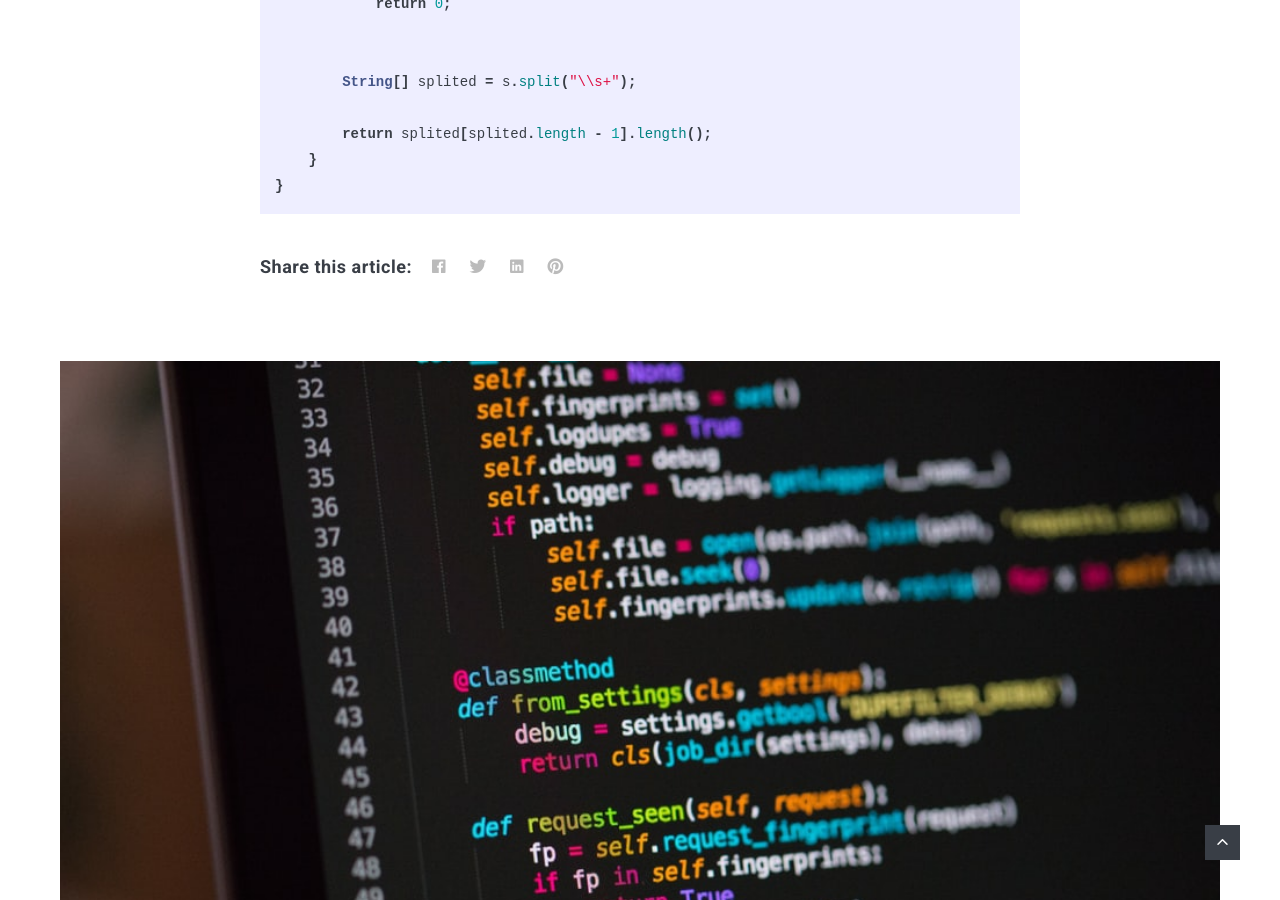
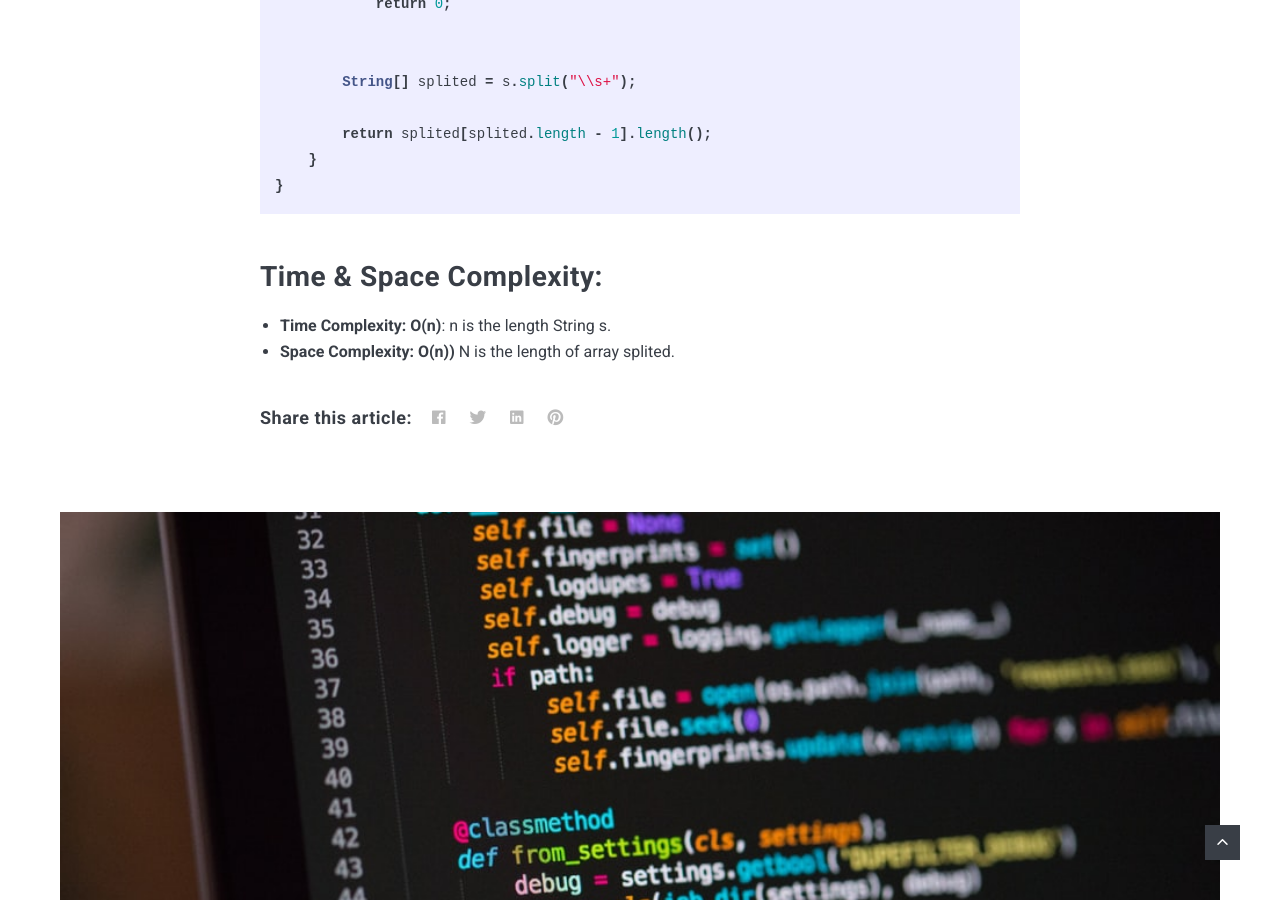
Before and after one commit to XiangXu/ywjxx, a Jekyll site: the page built from _posts/2021-04-19-LeetCode-58.markdown, in a window 1280 px wide and 900 px high, scrolled down 1975 px. Built offline with Jekyll 4.4.1, drawn with Linux system fonts in a browser that asks for light colours; nearby versions of some CDN libraries; comment, search, counter and statistics services are not loaded.

Commit message:
leetcode 58

````diff
--- a/_posts/2021-04-19-LeetCode-58.markdown
+++ b/_posts/2021-04-19-LeetCode-58.markdown
@@ -51,3 +51,11 @@ class Solution
     }
 }
 ```
+
+<!-- Line breaks -->
+<br />
+
+## Time & Space Complexity:
+
+* **Time Complexity: O(n)**: n is the length String s.
+* **Space Complexity: O(n))** N is the length of array splited.
````
